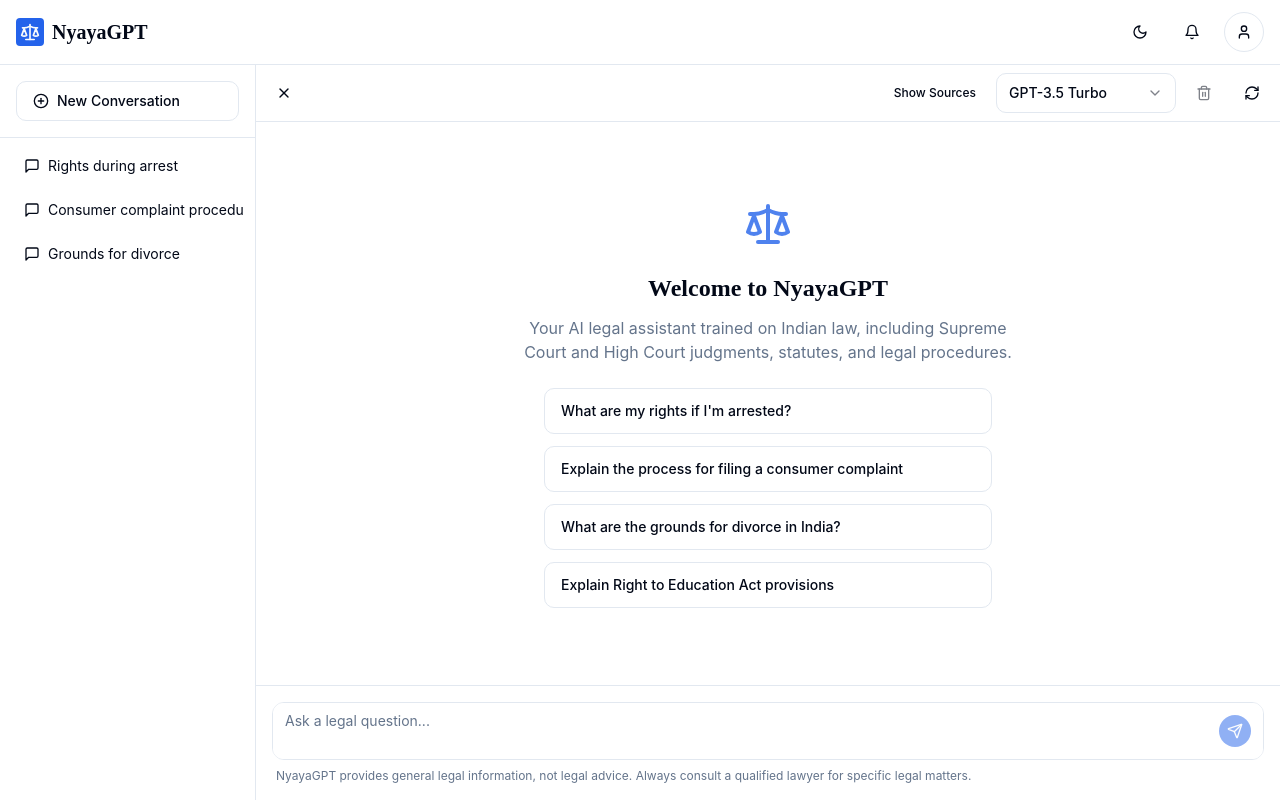
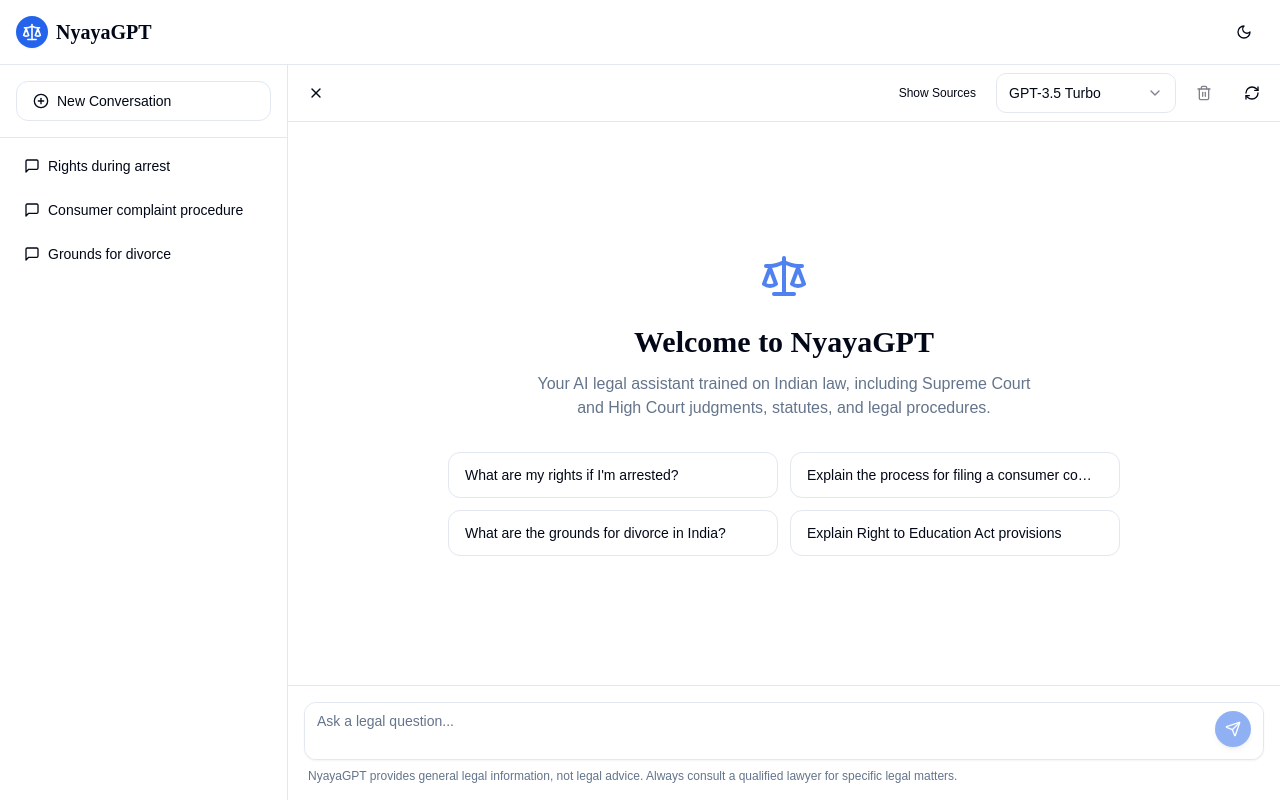
Before and after one commit to mynkchaudhry/nyaya-scribe-ai, a React (Vite) app: page / in a window 1280 px wide. Built offline with nearby package versions, Linux system fonts and the light colour scheme.

Commit message:
Refactor: Enhance UI and add features
- Implement chain of thought in loader.
- Apply curvy, animated UI elements.
- Integrate state management for full functionality.
- Remove user icon and notification.
- Implement different font and advanced UI.
- Add history delete button.

```diff
--- a/src/components/ChatHistory.tsx
+++ b/src/components/ChatHistory.tsx
@@ -33,7 +33,7 @@ const ChatHistory: React.FC<ChatHistoryProps> = ({
         <Button
           onClick={onNewConversation}
           variant="outline"
-          className="w-full justify-start gap-2"
+          className="w-full justify-start gap-2 rounded-xl hover:bg-accent transition-all duration-200 hover:scale-[1.02]"
         >
           <PlusCircle className="h-4 w-4" />
           <span>New Conversation</span>
@@ -49,10 +49,10 @@ const ChatHistory: React.FC<ChatHistoryProps> = ({
               <div
                 key={conv.id}
                 className={cn(
-                  "group flex items-center justify-between px-3 py-2 rounded-md cursor-pointer transition-colors",
+                  "group flex items-center justify-between px-3 py-2 rounded-xl cursor-pointer transition-all duration-200",
                   activeConversationId === conv.id
                     ? "bg-accent text-accent-foreground"
-                    : "hover:bg-accent/50"
+                    : "hover:bg-accent/50 hover:scale-[1.01]"
                 )}
                 onClick={() => onSelectConversation(conv.id)}
               >
@@ -63,7 +63,7 @@ const ChatHistory: React.FC<ChatHistoryProps> = ({
                 <Button
                   variant="ghost"
                   size="icon"
-                  className="h-6 w-6 opacity-0 group-hover:opacity-100"
+                  className="h-6 w-6 opacity-0 group-hover:opacity-100 rounded-full"
                   onClick={(e) => {
                     e.stopPropagation();
                     onDeleteConversation(conv.id);
--- a/src/components/Header.tsx
+++ b/src/components/Header.tsx
@@ -1,6 +1,6 @@
 
 import React from 'react';
-import { Bell, User, Moon, Sun, Scale } from 'lucide-react';
+import { Scale, Moon, Sun } from 'lucide-react';
 import { Button } from '@/components/ui/button';
 import { useTheme } from '@/contexts/ThemeContext';
 
@@ -8,26 +8,20 @@ const Header: React.FC = () => {
   const { theme, toggleTheme } = useTheme();
 
   return (
-    <header className="border-b border-border bg-background sticky top-0 z-10">
+    <header className="border-b border-border bg-background/80 backdrop-blur-md sticky top-0 z-20">
       <div className="container max-w-full mx-auto px-4 py-3 flex items-center justify-between">
         <div className="flex items-center space-x-2">
           <div className="flex items-center">
-            <div className="bg-primary rounded p-1">
+            <div className="bg-primary rounded-full p-1.5 shadow-sm">
               <Scale className="h-5 w-5 text-primary-foreground" />
             </div>
             <span className="ml-2 text-xl font-serif font-semibold text-foreground">NyayaGPT</span>
           </div>
         </div>
 
-        <div className="flex items-center space-x-3">
+        <div className="flex items-center">
           <Button variant="ghost" size="icon" className="rounded-full" onClick={toggleTheme}>
             {theme === 'dark' ? <Sun className="h-5 w-5" /> : <Moon className="h-5 w-5" />}
-          </Button>
-          <Button variant="ghost" size="icon" className="rounded-full">
-            <Bell className="h-5 w-5" />
-          </Button>
-          <Button variant="outline" size="icon" className="rounded-full">
-            <User className="h-5 w-5" />
           </Button>
         </div>
       </div>
--- a/src/index.css
+++ b/src/index.css
@@ -78,15 +78,15 @@
 }
 
 /* Custom styles for the legal app */
-@import url('https://fonts.googleapis.com/css2?family=Playfair+Display:wght@400;500;600;700&family=Inter:wght@300;400;500;600;700&display=swap');
+@import url('https://fonts.googleapis.com/css2?family=Crimson+Pro:wght@400;500;600;700&family=Outfit:wght@300;400;500;600;700&display=swap');
 
 @layer base {
   h1, h2, h3, h4, .font-serif {
-    font-family: 'Playfair Display', serif;
+    font-family: 'Crimson Pro', serif;
   }
 
   body {
-    font-family: 'Inter', sans-serif;
+    font-family: 'Outfit', sans-serif;
   }
 
   /* Animation delay utilities */
@@ -144,3 +144,48 @@
     animation: pulse 1.5s infinite;
   }
 }
+
+/* Enhanced animations */
+@keyframes slide-in-right {
+  from {
+    transform: translateX(100%);
+    opacity: 0;
+  }
+  to {
+    transform: translateX(0);
+    opacity: 1;
+  }
+}
+
+.animate-slide-in-right {
+  animation: slide-in-right 0.3s ease-out forwards;
+}
+
+@keyframes scale-up {
+  from {
+    transform: scale(0.95);
+    opacity: 0;
+  }
+  to {
+    transform: scale(1);
+    opacity: 1;
+  }
+}
+
+.animate-scale-up {
+  animation: scale-up 0.2s ease-out forwards;
+}
+
+/* Glass morphism effects */
+.glass-panel {
+  @apply bg-background/70 backdrop-blur-md border border-white/10;
+}
+
+/* Button hover effects */
+.hover-grow {
+  transition: transform 0.2s ease;
+}
+
+.hover-grow:hover {
+  transform: scale(1.05);
+}
--- a/src/pages/Index.tsx
+++ b/src/pages/Index.tsx
@@ -1,11 +1,12 @@
 
 import React, { useState, useRef, useEffect } from 'react';
 import { toast } from 'sonner';
-import { Send, RefreshCw, Trash2, Scale, MenuIcon, XIcon } from 'lucide-react';
+import { Send, RefreshCw, Trash2, Scale, MenuIcon, XIcon, CircleX } from 'lucide-react';
 import { Button } from '@/components/ui/button';
 import { Textarea } from '@/components/ui/textarea';
 import { Sheet, SheetContent, SheetTrigger } from '@/components/ui/sheet';
 import { Separator } from '@/components/ui/separator';
+import { Progress } from '@/components/ui/progress';
 import Header from '@/components/Header';
 import ChatMessage from '@/components/ChatMessage';
 import SourcesPanel from '@/components/SourcesPanel';
@@ -43,6 +44,7 @@ const LegalAssistant = () => {
   const [messages, setMessages] = useState<Message[]>([]);
   const [input, setInput] = useState('');
   const [isLoading, setIsLoading] = useState(false);
+  const [loadingProgress, setLoadingProgress] = useState(0);
   const [selectedModel, setSelectedModel] = useState('gpt-3.5-turbo');
   const [conversationId, setConversationId] = useState<string | null>(null);
   const [showSources, setShowSources] = useState(false);
@@ -87,6 +89,24 @@ const LegalAssistant = () => {
     scrollToBottom();
   }, [messages]);
 
+  // Progress bar animation during loading
+  useEffect(() => {
+    if (isLoading) {
+      const interval = setInterval(() => {
+        setLoadingProgress(prev => {
+          // Slow down as it gets closer to 90%
+          const increment = prev < 30 ? 5 : prev < 60 ? 3 : prev < 80 ? 1 : 0.5;
+          return Math.min(prev + increment, 90);
+        });
+      }, 300);
+
+      return () => {
+        clearInterval(interval);
+        setLoadingProgress(0);
+      };
+    }
+  }, [isLoading]);
+
   const scrollToBottom = () => {
     messagesEndRef.current?.scrollIntoView({ behavior: 'smooth' });
   };
@@ -116,7 +136,7 @@ const LegalAssistant = () => {
     // In a real implementation, this would be an API call to your backend
     try {
       // Mock API response time
-      await new Promise(resolve => setTimeout(resolve, 2000));
+      await new Promise(resolve => setTimeout(resolve, 4000));
 
       // Remove the thinking message and add the real response
       setMessages(prevMessages => {
@@ -151,13 +171,16 @@ const LegalAssistant = () => {
         setConversationId(newConversationId);
       }
 
+      // Complete loading animation
+      setLoadingProgress(100);
+      setTimeout(() => setIsLoading(false), 500);
+
     } catch (error) {
       toast.error("Failed to get response. Please try again.");
       console.error(error);
 
       // Remove the thinking message if there's an error
       setMessages(prevMessages => prevMessages.slice(0, -1));
-    } finally {
       setIsLoading(false);
     }
   };
@@ -222,9 +245,15 @@ const LegalAssistant = () => {
     <div className="min-h-screen flex flex-col bg-background">
       <Header />
 
+      {isLoading && (
+        <div className="absolute top-16 left-0 right-0 z-10">
+          <Progress value={loadingProgress} className="h-1 rounded-none" />
+        </div>
+      )}
+
       <div className="flex flex-1 overflow-hidden">
         {/* Chat History Sidebar - Hidden on mobile */}
-        <div className={`hidden md:block transition-all duration-300 ${sidebarOpen ? 'w-64' : 'w-0'}`}>
+        <div className={`hidden md:block transition-all duration-300 ${sidebarOpen ? 'w-72' : 'w-0'}`}>
           {sidebarOpen && (
             <ChatHistory
               conversations={conversations}
@@ -244,7 +273,7 @@ const LegalAssistant = () => {
               <MenuIcon className="h-5 w-5" />
             </Button>
           </SheetTrigger>
-          <SheetContent side="left" className="w-64 p-0">
+          <SheetContent side="left" className="w-72 p-0 rounded-r-2xl">
             <ChatHistory
               conversations={conversations}
               activeConversationId={conversationId}
@@ -259,7 +288,7 @@ const LegalAssistant = () => {
         {/* Main Chat Area */}
         <div className="flex-1 flex flex-col overflow-hidden">
           {/* Toolbar */}
-          <div className="flex items-center justify-between p-2 border-b">
+          <div className="flex items-center justify-between p-2 border-b backdrop-blur-sm bg-background/90 sticky top-0 z-10">
             {/* Toggle Sidebar Button (Desktop) */}
             <Button
               variant="ghost"
@@ -274,7 +303,7 @@ const LegalAssistant = () => {
               <Button
                 variant="ghost"
                 size="sm"
-                className="text-xs"
+                className="text-xs rounded-full"
                 onClick={() => setShowSources(!showSources)}
               >
                 {showSources ? "Hide Sources" : "Show Sources"}
@@ -291,6 +320,7 @@ const LegalAssistant = () => {
                 onClick={clearChat}
                 disabled={messages.length === 0}
                 title="Clear conversation"
+                className="rounded-full"
               >
                 <Trash2 className="h-4 w-4" />
               </Button>
@@ -300,6 +330,7 @@ const LegalAssistant = () => {
                 size="icon"
                 onClick={handleNewConversation}
                 title="New conversation"
+                className="rounded-full"
               >
                 <RefreshCw className="h-4 w-4" />
               </Button>
@@ -315,16 +346,16 @@ const LegalAssistant = () => {
                   <div className="mb-6">
                     <Scale className="h-12 w-12 mx-auto text-primary opacity-80" />
                   </div>
-                  <h3 className="text-2xl font-serif font-semibold text-foreground mb-3">Welcome to NyayaGPT</h3>
-                  <p className="text-muted-foreground max-w-lg mb-6">
+                  <h3 className="text-3xl font-serif font-semibold text-foreground mb-3 animate-fade-in">Welcome to NyayaGPT</h3>
+                  <p className="text-muted-foreground max-w-lg mb-8 animate-fade-in">
                     Your AI legal assistant trained on Indian law, including Supreme Court and High Court judgments, statutes, and legal procedures.
                   </p>
-                  <div className="grid grid-cols-1 gap-3 w-full max-w-md">
+                  <div className="grid grid-cols-1 md:grid-cols-2 gap-3 w-full max-w-2xl animate-fade-in">
                     {exampleQuestions.map((example, index) => (
                       <Button
                         key={index}
                         variant="outline"
-                        className="flex justify-start py-3 px-4 h-auto text-left"
+                        className="flex justify-start py-3 px-4 h-auto text-left rounded-xl hover:bg-accent transition-all duration-200 hover:scale-[1.02]"
                         onClick={() => setInput(example)}
                       >
                         <span className="truncate">{example}</span>
@@ -333,7 +364,7 @@ const LegalAssistant = () => {
                   </div>
                 </div>
               ) : (
-                <div>
+                <div className="pb-20">
                   {messages.map((message, index) => (
                     <ChatMessage key={index} message={message} />
                   ))}
@@ -344,23 +375,23 @@ const LegalAssistant = () => {
 
             {/* Sources Panel (Conditional) */}
             {showSources && (
-              <div className="w-80 border-l overflow-y-auto">
+              <div className="w-80 border-l overflow-y-auto animate-slide-in-right">
                 <SourcesPanel sources={sampleSources} />
               </div>
             )}
           </div>
 
           {/* Input Area */}
-          <div className="border-t p-4">
+          <div className="border-t p-4 backdrop-blur-sm bg-background/90 sticky bottom-0 z-10">
             <form onSubmit={handleSubmit}>
-              <div className="relative rounded-lg border bg-background">
+              <div className="relative rounded-xl border bg-background shadow-sm">
                 <Textarea
                   ref={textareaRef}
                   value={input}
                   onChange={handleInputChange}
                   onKeyDown={handleKeyDown}
                   placeholder="Ask a legal question..."
-                  className="resize-none pr-12 max-h-32 overflow-y-auto min-h-[56px] border-none focus-visible:ring-0"
+                  className="resize-none pr-12 max-h-32 overflow-y-auto min-h-[56px] border-none focus-visible:ring-0 rounded-xl"
                   disabled={isLoading}
                   rows={1}
                 />
@@ -368,7 +399,7 @@ const LegalAssistant = () => {
                   <Button
                     type="submit"
                     size="icon"
-                    className="rounded-full h-8 w-8"
+                    className="rounded-full h-9 w-9 shadow-md bg-primary hover:bg-primary/90 hover:scale-105 transition-all duration-200"
                     disabled={!input.trim() || isLoading}
                   >
                     <Send className="h-4 w-4" />
--- a/tailwind.config.ts
+++ b/tailwind.config.ts
@@ -24,8 +24,8 @@ export default {
     },
     extend: {
       fontFamily: {
-        serif: ['Playfair Display', 'serif'],
-        sans: ['Inter', 'sans-serif'],
+        serif: ['Crimson Pro', 'serif'],
+        sans: ['Outfit', 'sans-serif'],
       },
       colors: {
         border: "hsl(var(--border))",
@@ -96,12 +96,33 @@ export default {
             transform: "translateY(10px)"
           }
         },
+        "slide-in-right": {
+          "0%": { transform: "translateX(100%)", opacity: "0" },
+          "100%": { transform: "translateX(0)", opacity: "1" }
+        },
+        "slide-out-right": {
+          "0%": { transform: "translateX(0)", opacity: "1" },
+          "100%": { transform: "translateX(100%)", opacity: "0" }
+        },
+        "scale-up": {
+          "0%": { transform: "scale(0.95)", opacity: "0" },
+          "100%": { transform: "scale(1)", opacity: "1" }
+        },
+        "pulse-ping": {
+          "0%": { transform: "scale(1)", opacity: "1" },
+          "50%": { transform: "scale(1.1)", opacity: "0.5" },
+          "100%": { transform: "scale(1)", opacity: "1" }
+        }
       },
       animation: {
         "accordion-down": "accordion-down 0.2s ease-out",
         "accordion-up": "accordion-up 0.2s ease-out",
         "fade-in": "fade-in 0.3s ease-out",
-        "fade-out": "fade-out 0.3s ease-out"
+        "fade-out": "fade-out 0.3s ease-out",
+        "slide-in-right": "slide-in-right 0.3s ease-out",
+        "slide-out-right": "slide-out-right 0.3s ease-out",
+        "scale-up": "scale-up 0.2s ease-out",
+        "pulse-ping": "pulse-ping 1.5s cubic-bezier(0, 0, 0.2, 1) infinite"
       },
       transitionDelay: {
         '0': '0ms',
```
Also changed, not shown: src/components/ChatMessage.tsx (+8 -5 lines), src/components/ThinkingAnimation.tsx (+42 -3 lines).
